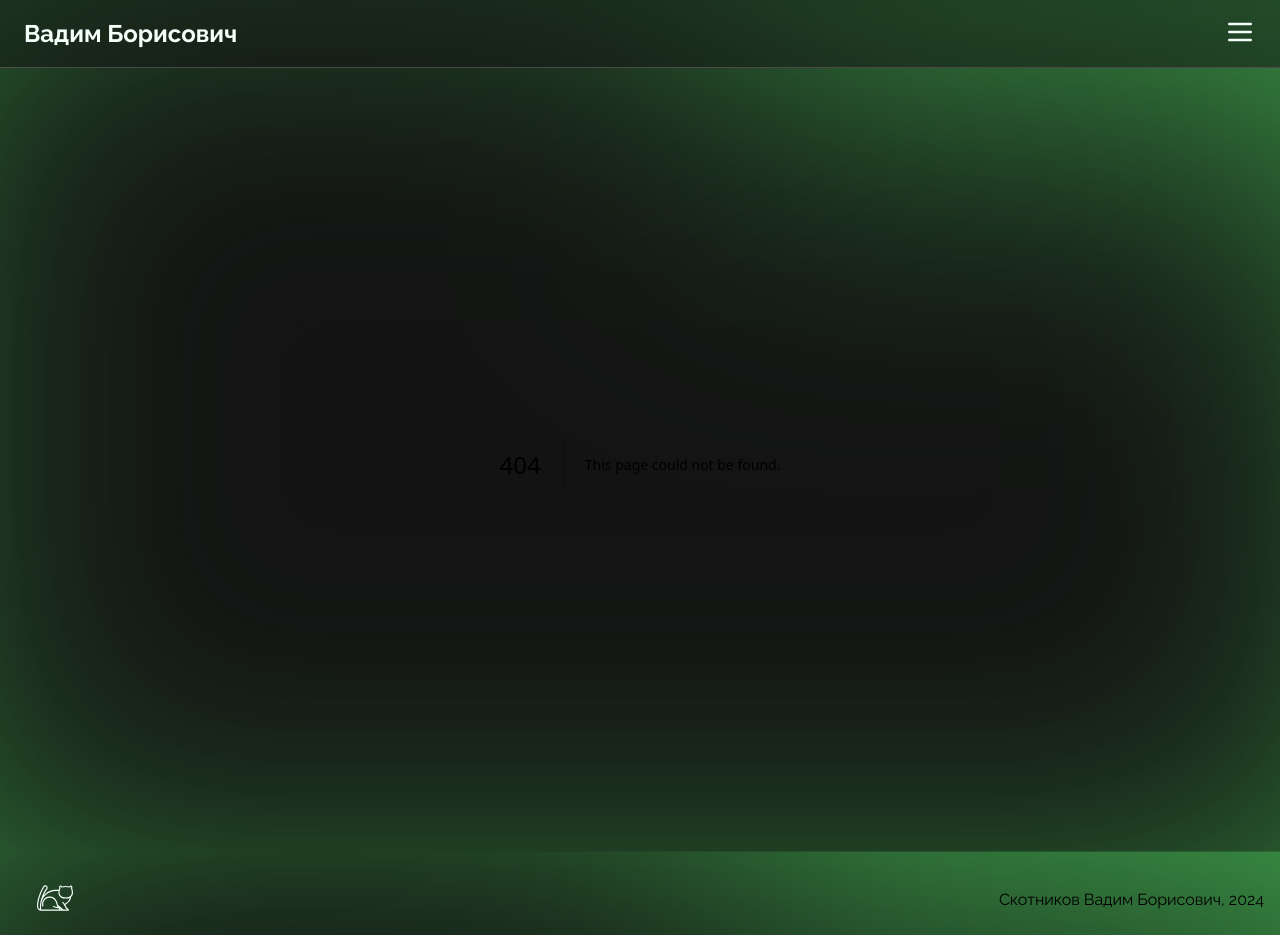
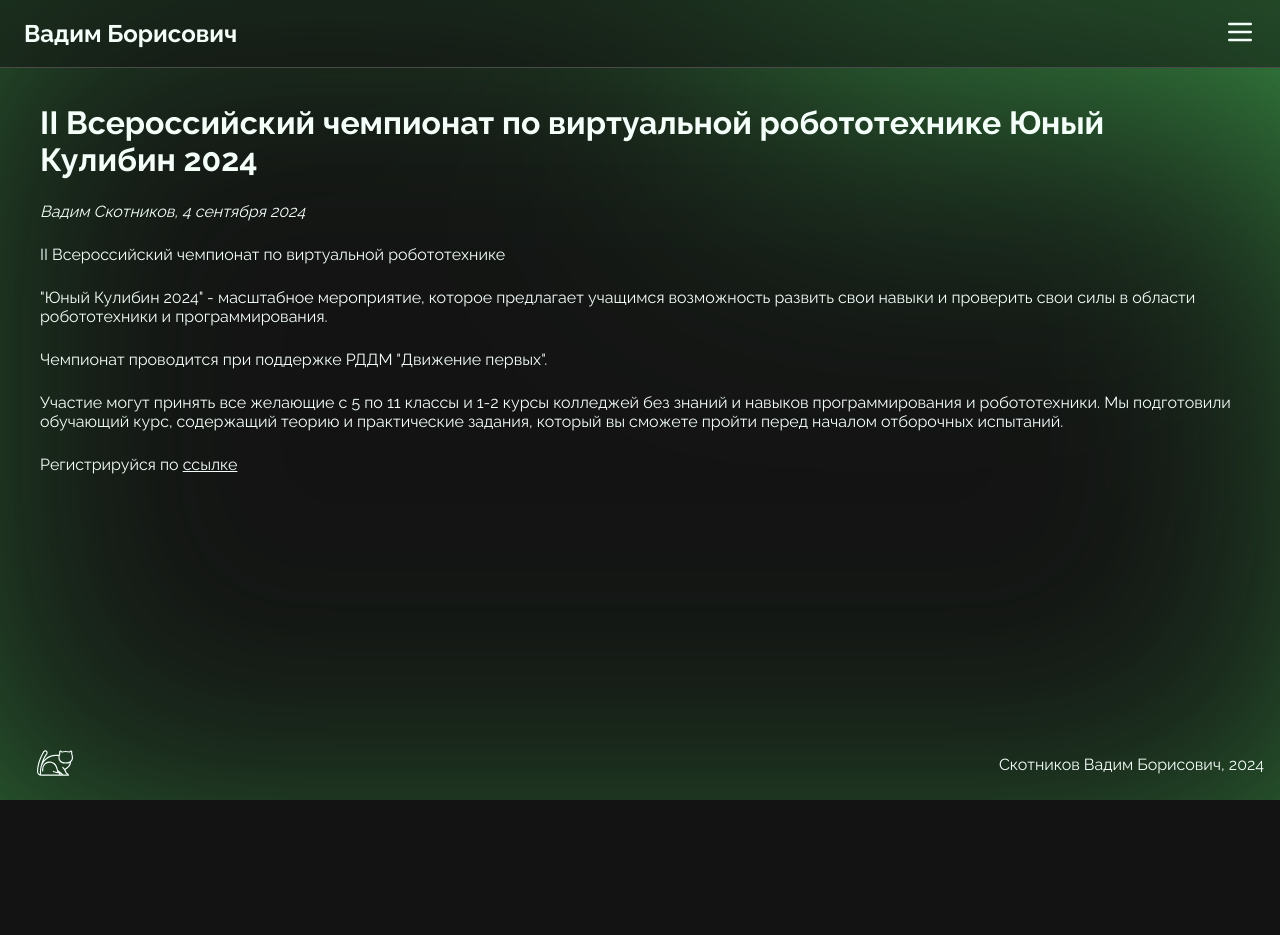
Before and after one commit to svbinf-ru/svbinf.ru, a Next.js app: page /news/2024-09-04_competition in a window 1280 px wide. Before the commit this address had no page. After the commit the page ends 800 px from the top, so only its background shows below. Built offline with nearby package versions, Linux system fonts and the light colour scheme.

Commit message:
chore(news): add news entry about robotics
Fixes #20

```diff
--- /dev/null
+++ b/app/news/2024-09-04_competition/page.mdx
@@ -0,0 +1,22 @@
+export const metadata = {
+    title: 'II Всероссийский чемпионат по виртуальной робототехнике Юный Кулибин 2024',
+}
+
+# II Всероссийский чемпионат по виртуальной робототехнике Юный Кулибин 2024
+
+_Вадим Скотников, 4 сентября 2024_
+
+II Всероссийский чемпионат по виртуальной робототехнике
+
+"Юный Кулибин 2024" - масштабное мероприятие, которое предлагает учащимся
+возможность развить свои навыки и проверить свои силы в области робототехники и
+программирования.
+
+Чемпионат проводится при поддержке РДДМ "Движение первых".
+
+Участие могут принять все желающие с 5 по 11 классы и 1-2 курсы колледжей без
+знаний и навыков программирования и робототехники. Мы подготовили обучающий
+курс, содержащий теорию и практические задания, который вы сможете пройти перед
+началом отборочных испытаний.
+
+Регистрируйся по [ссылке](https://kulibin.app/competition)
--- a/content/olymp/list.ts
+++ b/content/olymp/list.ts
@@ -14,6 +14,12 @@ import { Olymp } from '@/content/olymp'
 //}
 
 export const olympiads: Olymp[] = [
+    {
+        title: 'II Всероссийский чемпионат по виртуальной робототехнике',
+        href: 'https://kulibin.app/competition',
+        type: 'Чемпионат',
+        info: ['При поддержке РДДМ "Движение первых"'],
+    },
     {
         title: 'Всероссийская олимпиада по искусственному интеллекту',
         href: 'https://olimpiada.ru/activity/5825',
```
Also changed, not shown: app/news/utils.ts (+6 -2 lines), app/news/2024-09-04_olymp/page.mdx (renamed from app/news/2024-09-04-olymp/page.mdx).
